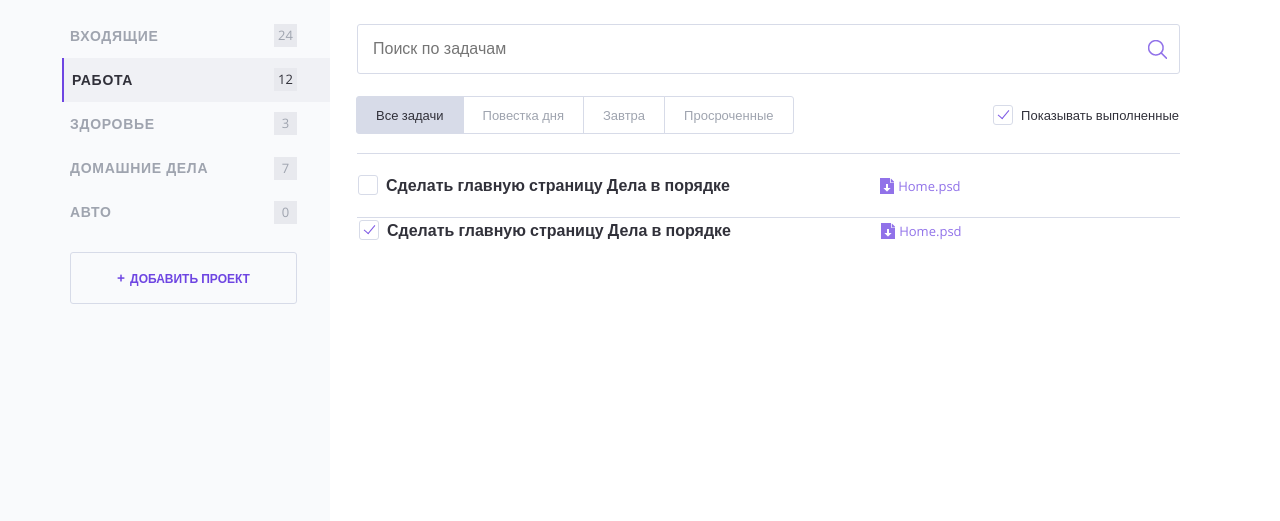
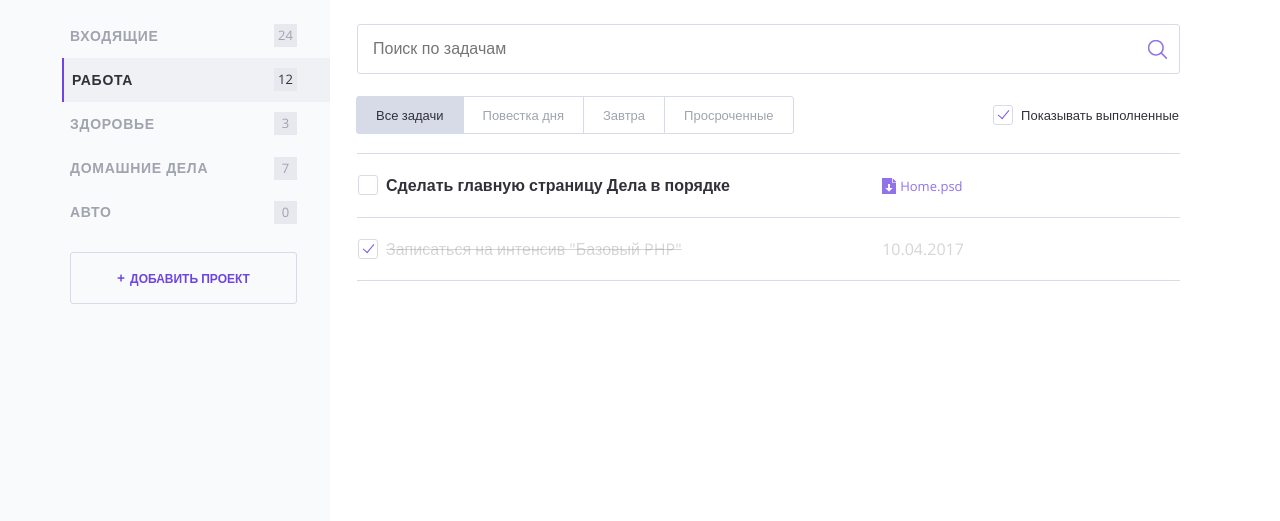
Before and after one commit to Giorgi75/608331-doingsdone, a PHP site: page / in a window 1280 px wide. Shown: the part 125-646 px from the top of the page. Run offline with PHP 8.4, Linux system fonts and the light colour scheme.

Commit message:
вывел задачу по условию при клике

```diff
--- a/index.php
+++ b/index.php
@@ -97,7 +97,7 @@ $show_complete_tasks = rand(0, 1);
 
                     <label class="checkbox">
                         <!--добавить сюда аттрибут "checked", если переменная $show_complete_tasks равна единице-->
-                        <input class="checkbox__input visually-hidden show_completed" type="checkbox" <?= ($show_complete_tasks ==1) ? "checked" : "" ?>>
+                        <input class="checkbox__input visually-hidden show_completed" type="checkbox"<?= ($show_complete_tasks) ? " checked" : "" ?>>
                         <span class="checkbox__text">Показывать выполненные</span>
                     </label>
                 </div>
@@ -118,21 +118,20 @@ $show_complete_tasks = rand(0, 1);
                         <td class="task__date"></td>
                     </tr>
                     <!--показывать следующий тег <tr/>, если переменная $show_complete_tasks равна единице-->
-                    <?= ($show_complete_tasks == 1) ? "<tr⁄n" : "" ?>
+                    <?php if ($show_complete_tasks): ?>
                         <tr class="tasks__item task task--completed">
                             <td class="task__select">
                                 <label class="checkbox task__checkbox">
-                                <input class="checkbox__input visually-hidden task__checkbox" type="checkbox" checked>
-                                <span class="checkbox__text">Сделать главную страницу Дела в порядке</span>
+                                    <input class="checkbox__input visually-hidden" type="checkbox" checked>
+                                    <span class="checkbox__text">Записаться на интенсив "Базовый PHP"</span>
                                 </label>
                             </td>
+                            <td class="task__date">10.04.2017</td>
 
-                        <td class="task__file">
-                            <a class="download-link" href="#">Home.psd</a>
+                            <td class="task__controls">
                             </td>
-
-                        <td class="task__date"></td>
                         </tr>
+                    <?php endif; ?>
                 </table>
             </main>
         </div>
```
Lines whose indentation alone changed are shown as unchanged.
